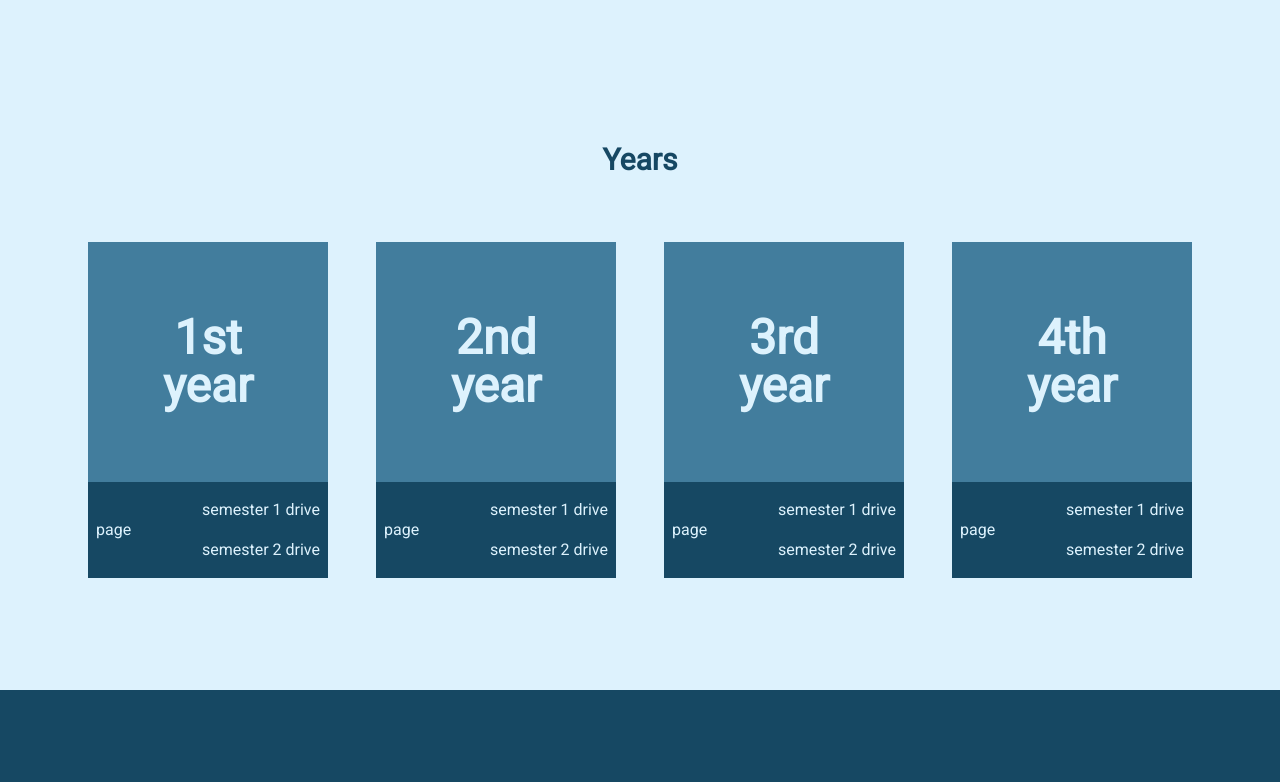
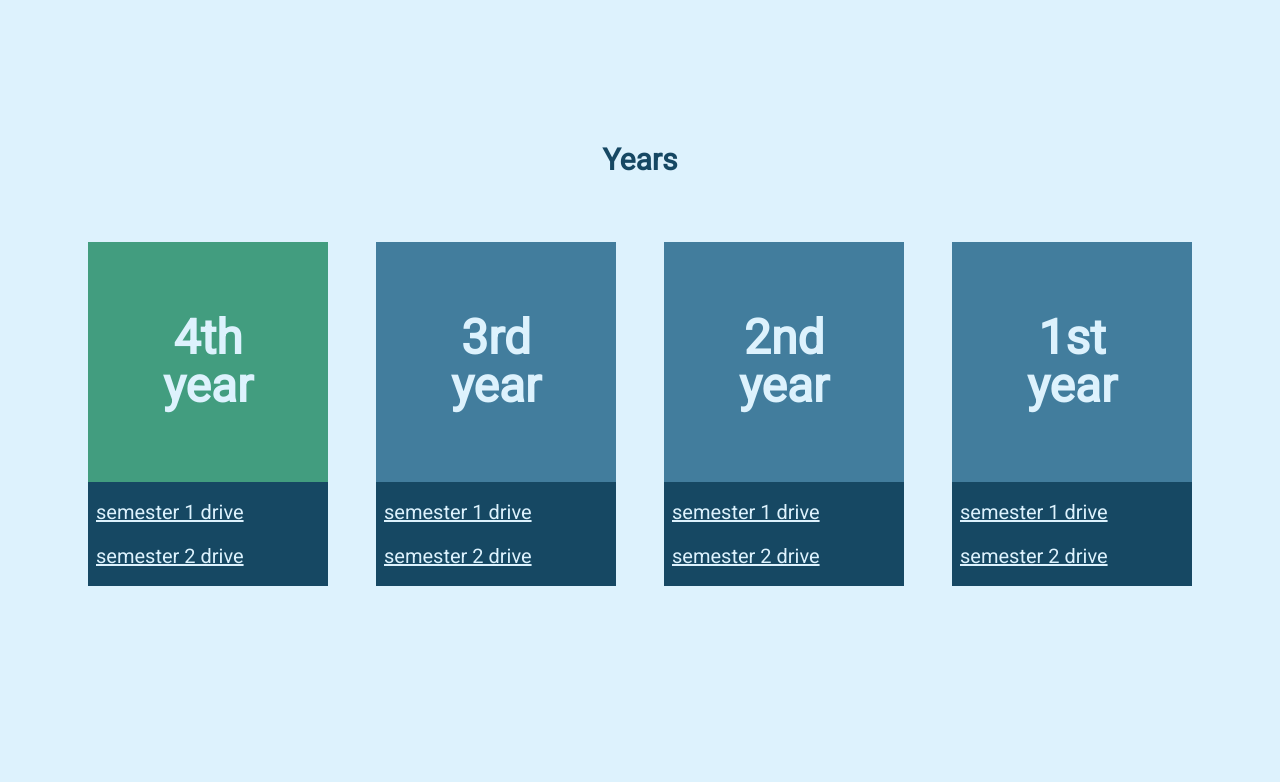
Before and after one commit to MahmoudKhalid22/college-site, a Next.js app: page / in a window 1280 px wide. Shown: the part 1712-2494 px from the top of the page. After the commit the page ends 2410 px from the top, so only its background shows below. Built offline with nearby package versions, Linux system fonts and the light colour scheme.

Commit message:
chore: edit table responsive, edit years section

```diff
--- a/app/components/Footer.tsx
+++ b/app/components/Footer.tsx
@@ -6,8 +6,8 @@ import { Link as ScrollLink } from "react-scroll";
 
 const Footer = () => {
   return (
-    <>
-      <div className="flex items-center justify-around bg-[#164863] w-full h-[13rem]">
+    <div className="absolute bottom-0 w-full -z-10">
+      <div className="flex items-center justify-around bg-[#164863] w-full h-[13rem] ">
         <ScrollLink
           to="home"
           offset={-100}
@@ -38,7 +38,7 @@ const Footer = () => {
           @2024; All Rights Reserved
         </p>
       </div>
-    </>
+    </div>
   );
 };
 
--- a/app/components/Years.tsx
+++ b/app/components/Years.tsx
@@ -9,38 +9,30 @@ const Years = () => {
         Years
       </p>
       <div className="flex items-center justify-center flex-wrap gap-12">
+        {/* 04 */}
         <div className="">
-          <div className="flex items-center justify-center bg-[#427D9D] w-[15rem] h-[15rem]">
+          <Link
+            href="/year"
+            className="flex items-center justify-center bg-[#429d7f] w-[15rem] h-[15rem] cursor-pointer"
+          >
             <span className="font-semibold text-5xl text-center text-[#ddf2fd]">
-              <span className="block">1st</span>year
+              <span className="block"> 4th </span> year
             </span>
-          </div>
-          <div className="bg-[#164863] flex items-center justify-between py-4 px-2 ">
-            <a href="/pages/:id" className="text-[#ddf2fd]">
-              page
-            </a>
-            <div className="flex flex-col gap-4">
-              <p className="text-[#ddf2fd]">semester 1 drive</p>
-              <p className="text-[#ddf2fd]">semester 2 drive</p>
-            </div>
+          </Link>
+          <div className="flex flex-col gap-4 bg-[#164863] py-4 px-2">
+            <p className="underline cursor-pointer text-[#ddf2fd] md:text-xl">
+              semester 1 drive
+            </p>
+            <Link
+              href="https://drive.google.com/drive/folders/1TssnGRFv-Uo9XcjPF2wgjy_BOW6YsfPg"
+              target="_blank"
+              className="underline cursor-pointer text-[#ddf2fd] md:text-xl"
+            >
+              semester 2 drive
+            </Link>
           </div>
         </div>
-        <div className="">
-          <div className="flex items-center justify-center bg-[#427D9D] w-[15rem] h-[15rem]">
-            <span className="font-semibold text-5xl text-center text-[#ddf2fd]">
-              <span className="block"> 2nd </span> year
-            </span>
-          </div>
-          <div className="bg-[#164863] flex items-center justify-between py-4 px-2 ">
-            <a href="/pages/:id" className="text-[#ddf2fd]">
-              page
-            </a>
-            <div className="flex flex-col gap-4">
-              <p className="text-[#ddf2fd]">semester 1 drive</p>
-              <p className="text-[#ddf2fd]">semester 2 drive</p>
-            </div>
-          </div>
-        </div>
+
         <div className="">
           <div className="flex items-center justify-center bg-[#427D9D] w-[15rem] h-[15rem]">
             <span className="font-semibold text-5xl text-center text-[#ddf2fd]">
@@ -48,32 +40,52 @@ const Years = () => {
             </span>
           </div>
           <div className="bg-[#164863] flex items-center justify-between py-4 px-2 ">
-            <a href="/pages/:id" className="text-[#ddf2fd]">
-              page
-            </a>
             <div className="flex flex-col gap-4">
-              <p className="text-[#ddf2fd]">semester 1 drive</p>
-              <p className="text-[#ddf2fd]">semester 2 drive</p>
+              <p className="underline cursor-pointer text-[#ddf2fd] md:text-xl">
+                semester 1 drive
+              </p>
+              <p className="underline cursor-pointer text-[#ddf2fd] md:text-xl">
+                semester 2 drive
+              </p>
             </div>
           </div>
         </div>
+
         <div className="">
-          <Link
-            href="/year"
-            className="flex items-center justify-center bg-[#427D9D] w-[15rem] h-[15rem] cursor-pointer"
-          >
+          <div className="flex items-center justify-center bg-[#427D9D] w-[15rem] h-[15rem]">
             <span className="font-semibold text-5xl text-center text-[#ddf2fd]">
-              <span className="block"> 4th </span> year
+              <span className="block"> 2nd </span> year
             </span>
-          </Link>
-          <div className="bg-[#164863] flex items-center justify-between py-4 px-2 ">
-            <a href="/pages/:id" className="text-[#ddf2fd]">
-              page
-            </a>
-            <div className="flex flex-col gap-4">
-              <p className="text-[#ddf2fd]">semester 1 drive</p>
-              <p className="text-[#ddf2fd]">semester 2 drive</p>
-            </div>
+          </div>
+          <div className="flex flex-col gap-4 bg-[#164863]  py-4 px-2">
+            <p className="underline cursor-pointer text-[#ddf2fd] md:text-xl">
+              semester 1 drive
+            </p>
+            <p className="underline cursor-pointer text-[#ddf2fd] md:text-xl">
+              semester 2 drive
+            </p>
+          </div>
+        </div>
+
+        <div className="">
+          <div className="flex items-center justify-center bg-[#427D9D] w-[15rem] h-[15rem]">
+            <span className="font-semibold text-5xl text-center text-[#ddf2fd]">
+              <span className="block">1st</span>year
+            </span>
+          </div>
+          <div className="flex flex-col gap-4 bg-[#164863] py-4 px-2 ">
+            <Link
+              href=""
+              className="underline cursor-pointer text-[#ddf2fd] md:text-xl"
+            >
+              semester 1 drive
+            </Link>
+            <Link
+              href=""
+              className="underline cursor-pointer text-[#ddf2fd] md:text-xl"
+            >
+              semester 2 drive
+            </Link>
           </div>
         </div>
       </div>
--- a/app/labs/page.tsx
+++ b/app/labs/page.tsx
@@ -3,9 +3,9 @@ import React from "react";
 
 const page = () => {
   return (
-    <div className="my-36 mx-auto block">
+    <div className="my-36 mx-auto block overflow-scroll px-6">
       <div></div>
-      <table className="table-auto mx-auto my-36 overflow-scroll">
+      <table className="table-auto mx-auto my-36">
         <thead className="table-auto">
           <tr>
             <th className="py-2 px-4 bg-[#164863] border-r-2 border-r-[#dd2fd] text-[#ddf2fd]">
--- a/app/tables/page.tsx
+++ b/app/tables/page.tsx
@@ -5,15 +5,15 @@ import labs from "../../public/labs.jpg";
 
 function page() {
   return (
-    <div className="my-36 mx-12">
+    <div className="my-36 flex flex-col justify-center items-center">
       <div className="mb-12">
-        <h3 className="mb-6 text-3xl font-semibold text-[#164863]">
+        <h3 className="mb-6 text-center text-3xl font-semibold text-[#164863]">
           Lectures Table
         </h3>
         <Image src={main} alt="table of lectures" />
       </div>
       <div>
-        <h3 className="mb-4 text-3xl font-semibold text-[#164863]">
+        <h3 className="mb-4 text-center text-3xl font-semibold text-[#164863]">
           Labs Table
         </h3>
         <Image src={labs} alt="table of lectures" />
--- a/app/year/page.tsx
+++ b/app/year/page.tsx
@@ -7,7 +7,9 @@ const Year = () => {
   return (
     <div className="mb-16 mt-36 mx-8">
       <button
-        className="py-4 px-6 text-2xl font-semibold text-center bg-[#427D9D] text-white rounded-md"
+        className={`py-4 px-6 text-2xl font-semibold text-center bg-[#427D9D] text-white transition-all duration-300   ${
+          isOpen ? "rounded-tr-2xl rounded-tl-2xl" : "rounded-none"
+        }`}
         onClick={() => setIsOpen(!isOpen)}
       >
         Semester 2 🔽
@@ -15,22 +17,32 @@ const Year = () => {
       <ul
         className={`${
           isOpen ? "h-auto max-h-[40rem]" : "max-h-0"
-        } flex flex-col items-start duration-300 overflow-hidden justify-start px-4 bg-[#164863] w-52 transition-all`}
+        } flex flex-col items-start duration-300 overflow-hidden justify-start  bg-[#164863] w-52 transition-all z-20 shadow-2xl`}
       >
-        <li className="text-xl text-white border-b-2 border-white py-4 block w-full hover:pl-4 cursor-pointer transition-all duration-300">
-          <Link href="/tables">tables</Link>
+        <li className="text-xl text-white border-b-2 border-white  block w-full hover:pl-4 cursor-pointer transition-all duration-300">
+          <Link className="py-4 block h-full px-4 w-full " href="/tables">
+            tables
+          </Link>
         </li>
-        <li className="text-xl text-white border-b-2 border-white py-4 block w-full hover:pl-4 cursor-pointer transition-all duration-300">
-          <Link href="/labs">labs</Link>
+        <li className="text-xl text-white border-b-2 border-white  block w-full hover:pl-4 cursor-pointer transition-all duration-300">
+          <Link className="py-4 block h-full px-4 w-full " href="/labs">
+            labs
+          </Link>
         </li>
-        <li className="text-xl text-white border-b-2 border-white py-4 block w-full hover:pl-4 cursor-pointer transition-all duration-300">
-          <Link href="/projects">projects</Link>
+        <li className="text-xl text-white border-b-2 border-white  block w-full hover:pl-4 cursor-pointer transition-all duration-300">
+          <Link className="py-4 block h-full px-4 w-full " href="/projects">
+            projects
+          </Link>
         </li>
-        <li className="text-xl text-white border-b-2 border-white py-4 block w-full hover:pl-4 cursor-pointer transition-all duration-300">
-          <Link href="/subjects">subjects</Link>
+        <li className="text-xl text-white border-b-2 border-white  block w-full hover:pl-4 cursor-pointer transition-all duration-300">
+          <Link className="py-4 block h-full px-4 w-full " href="/subjects">
+            subjects
+          </Link>
         </li>
-        <li className="text-xl text-white  py-4 block w-full hover:pl-4 cursor-pointer transition-all duration-300">
-          <Link href="/drives">drives</Link>
+        <li className="text-xl text-white   block w-full hover:pl-4 cursor-pointer transition-all duration-300">
+          <Link className="py-4 block h-full px-4 w-full " href="/drives">
+            drives
+          </Link>
         </li>
       </ul>
     </div>
```
Also changed, not shown: 1 other file (tests, documents, lock files or other folders).
